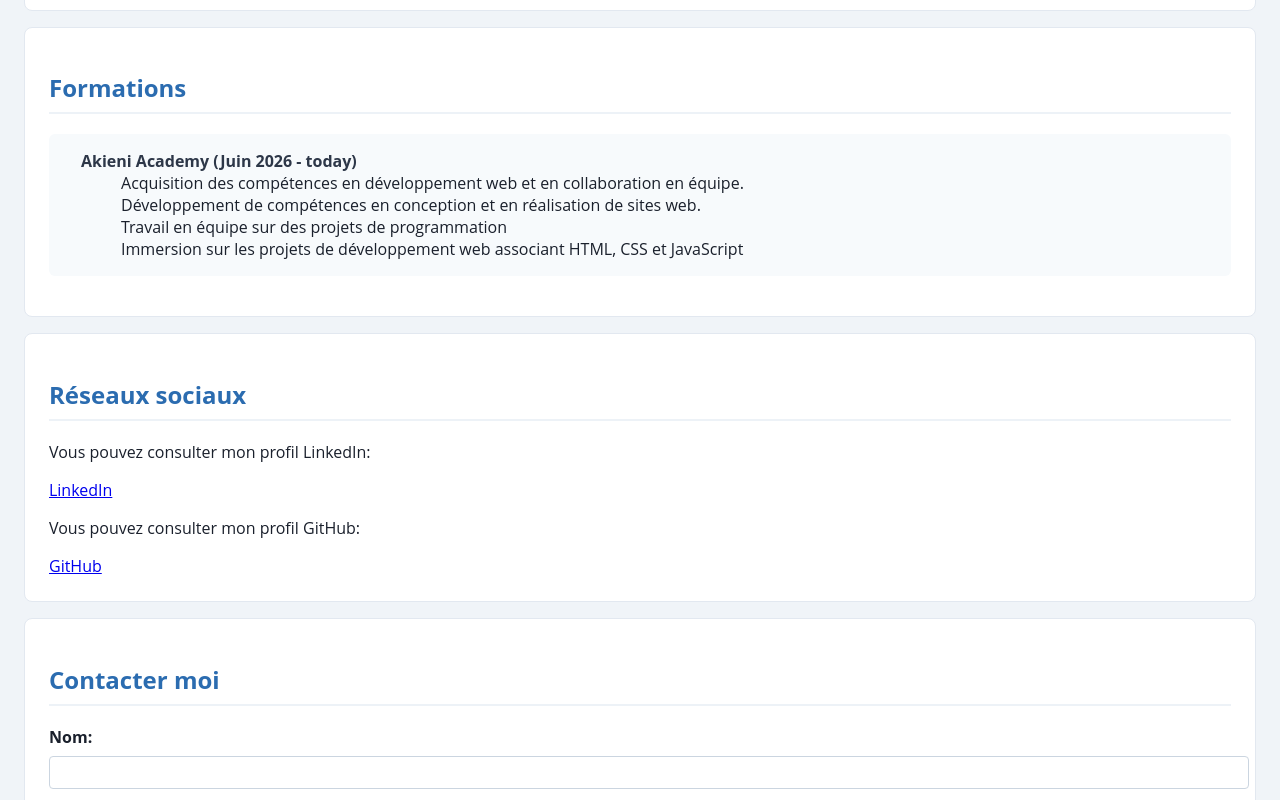
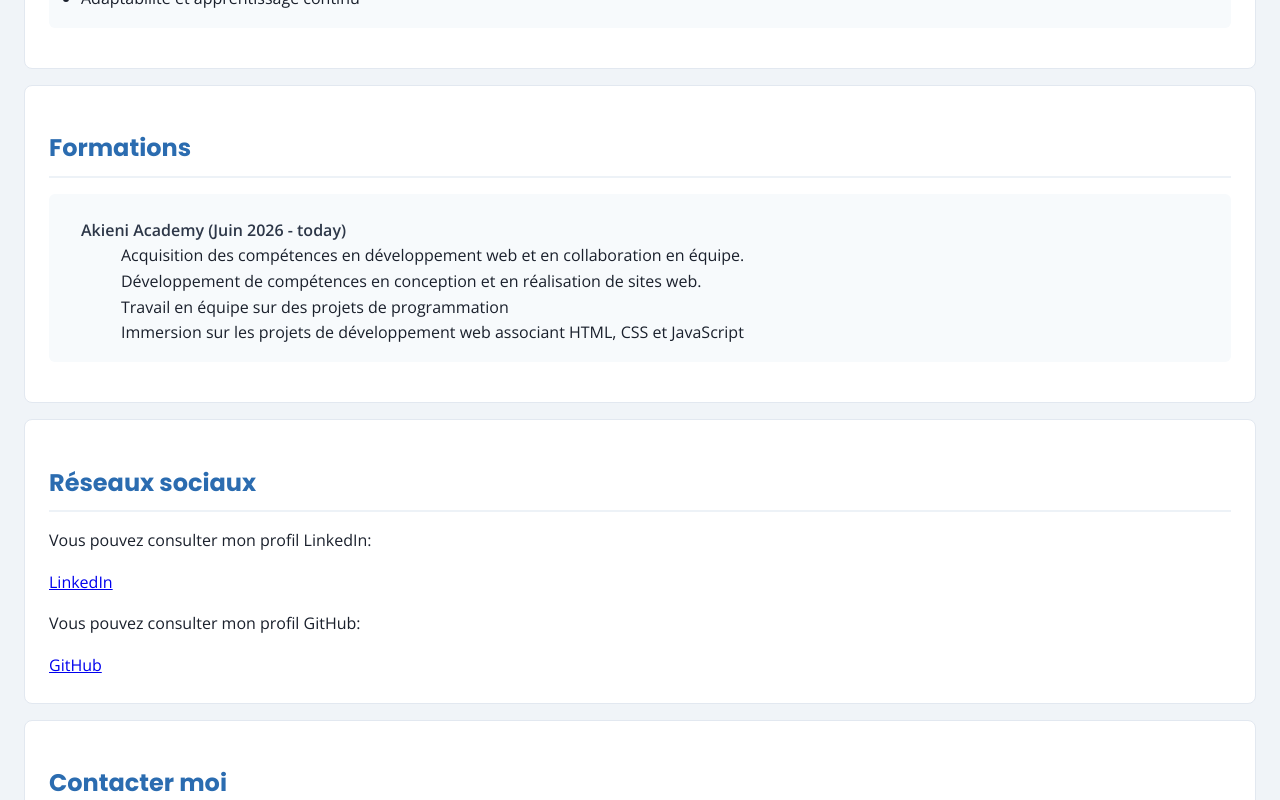
Before and after one commit to KkingEelie/Projet-S2.1---Profil-personnel, a plain HTML site: page index.html in a window 1280 px wide. Shown: the part 1020-1820 px from the top of the page. Drawn offline with nearby package versions, Linux system fonts and the light colour scheme.

```diff
--- a/style.css
+++ b/style.css
@@ -1,10 +1,19 @@
+/* 1. IMPORTATION DE 2 GOOGLE FONTS (Consigne validée) */
+@import url('https://fonts.googleapis.com/css2?family=Open+Sans:wght@400;600&family=Poppins:wght@600;700&display=swap');
+
+/* 2. BOX MODEL APPLIQUÉ À TOUS LES ÉLÉMENTS (Consigne validée) */
+*, *::before, *::after {
+    box-sizing: border-box;
+}
+
 /* Palette de couleurs professionnelle et mise en page fluide */
 body {
-    font-family: 'Open Sans', Arial, sans-serif;
+    font-family: 'Open Sans', Arial, sans-serif; /* Police 1 pour le corps de texte */
     background-color: #f0f4f8;
     color: #1a202c;
     margin: 0;
     padding: 24px;
+    line-height: 1.6;
 }
 
 header {
@@ -30,22 +39,30 @@ main section {
     border: 1px solid #e2e8f0;
 }
 
+/* Application de la deuxième Google Font sur les titres */
+h1, h2, h3 {
+    font-family: 'Poppins', sans-serif; /* Police 2 pour les Titres */
+    color: #2b6cb0;
+}
+
 h2 {
-    color: #2b6cb0;
     border-bottom: 2px solid #edf2f7;
     padding-bottom: 8px;
+    margin-bottom: 16px;
 }
 
-/* Espacement cohérent (Box Model appliqué) */
+/* Espacement cohérent (Box Model visible et compris) */
 ul, dl {
     background-color: #f7fafc;
     padding: 16px 32px;
     border-radius: 6px;
+    margin-bottom: 16px;
 }
 
 dt {
     font-weight: bold;
     color: #2d3748;
+    margin-top: 8px;
 }
 
 form p {
@@ -60,9 +77,10 @@ label {
 
 input[type="text"], input[type="email"], textarea {
     width: 100%;
-    padding: 8px;
+    padding: 10px;
     border: 1px solid #cbd5e0;
     border-radius: 4px;
+    font-family: 'Open Sans', sans-serif;
 }
 
 button {
@@ -72,6 +90,9 @@ button {
     border: none;
     border-radius: 4px;
     cursor: pointer;
+    font-weight: bold;
+    font-family: 'Poppins', sans-serif;
+    transition: background-color 0.2s ease;
 }
 
 button:hover {
```
Also changed, not shown: 1 other file.
